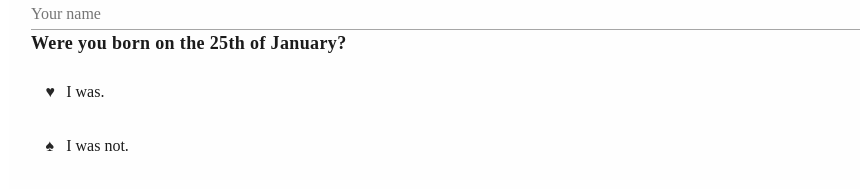
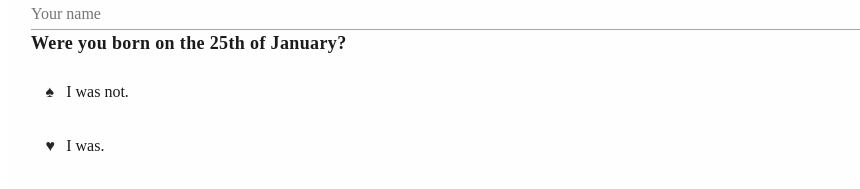
Before and after one commit to Anthony-Garoufalis-Auger/unbirthday-invite-jan-2026, a Next.js app: page / in a window 1280 px wide. Shown: the part 1083-1272 px from the top of the page, without its empty margins (119-979 px from the left). Built offline with nearby package versions, Linux system fonts and the light colour scheme.

Commit message:
switched positions of buttons on Page 1

```diff
--- a/app/page.tsx
+++ b/app/page.tsx
@@ -109,12 +109,12 @@ export default function LookingGlassPage() {
 
         {/* Action buttons */}
         <div className="actions choices" role="group" aria-label="Your answer">
+          <button className="button choice" data-choice="no" onClick={goWasNot}>
+            {c.buttons.no}
+          </button>
+
           <button className="button choice" data-choice="yes" onClick={goWas}>
             {c.buttons.yes}
-          </button>
-
-          <button className="button choice" data-choice="no" onClick={goWasNot}>
-            {c.buttons.no}
           </button>
         </div>
       </section>
```
